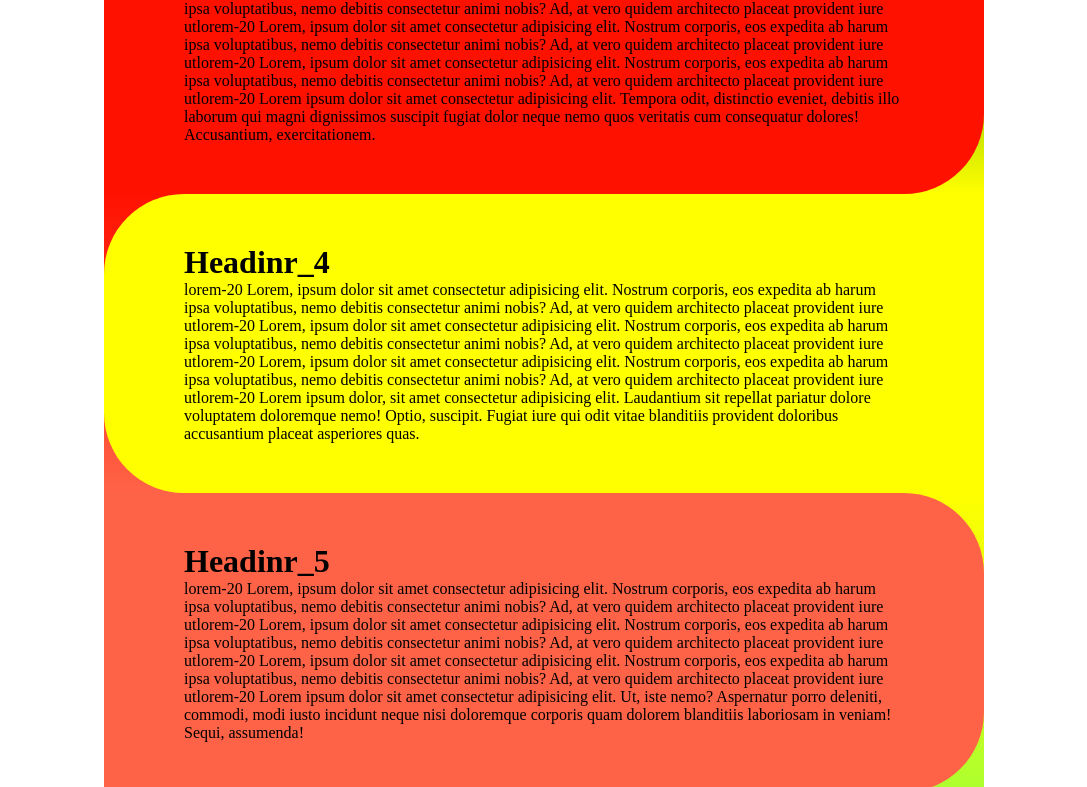
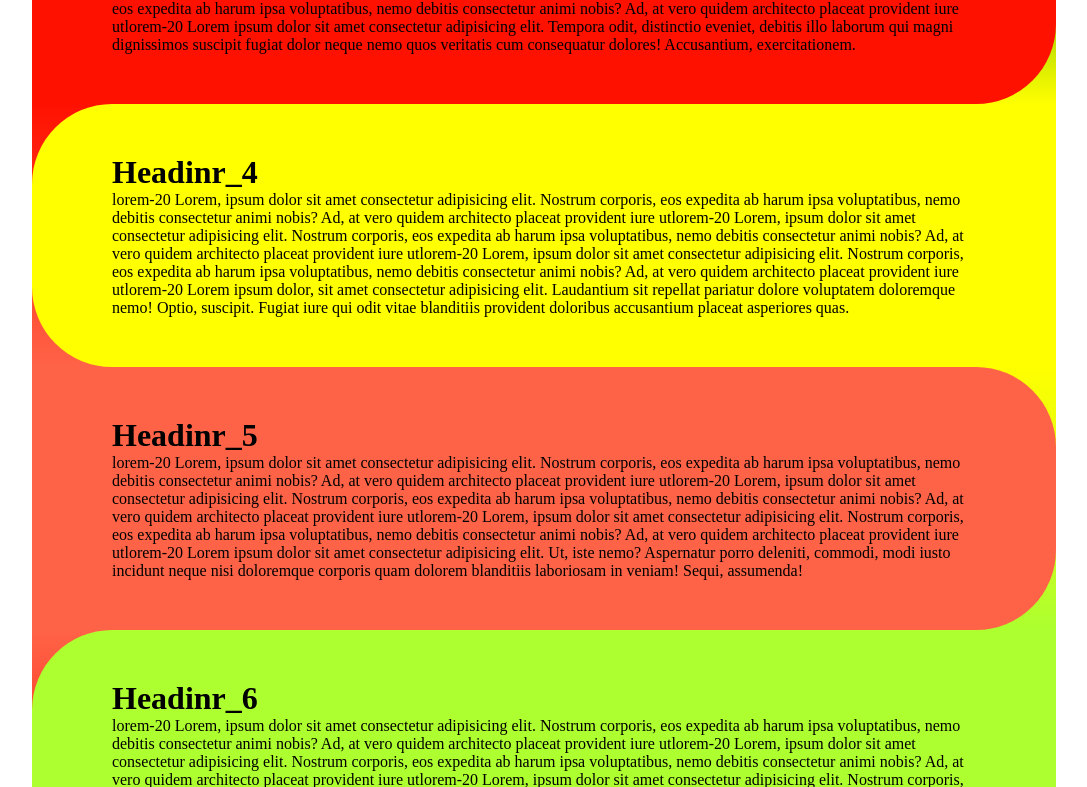
Before and after one commit to tahamahmud/chlange, a plain HTML site: page index.html in a window 1280 px wide. Shown: the part 693-1480 px from the top of the page, without its empty margins (96-1183 px from the left). Drawn offline with Linux system fonts and the light colour scheme.

Commit message:
rasponcive

```diff
--- a/style.css
+++ b/style.css
@@ -1,6 +1,6 @@
 body{
-    margin-left: 200px;
-    margin-right: 200px;
+    margin-left: 10%;
+    margin-right: 10%;
 }
 h1{
     margin: 0;
```
